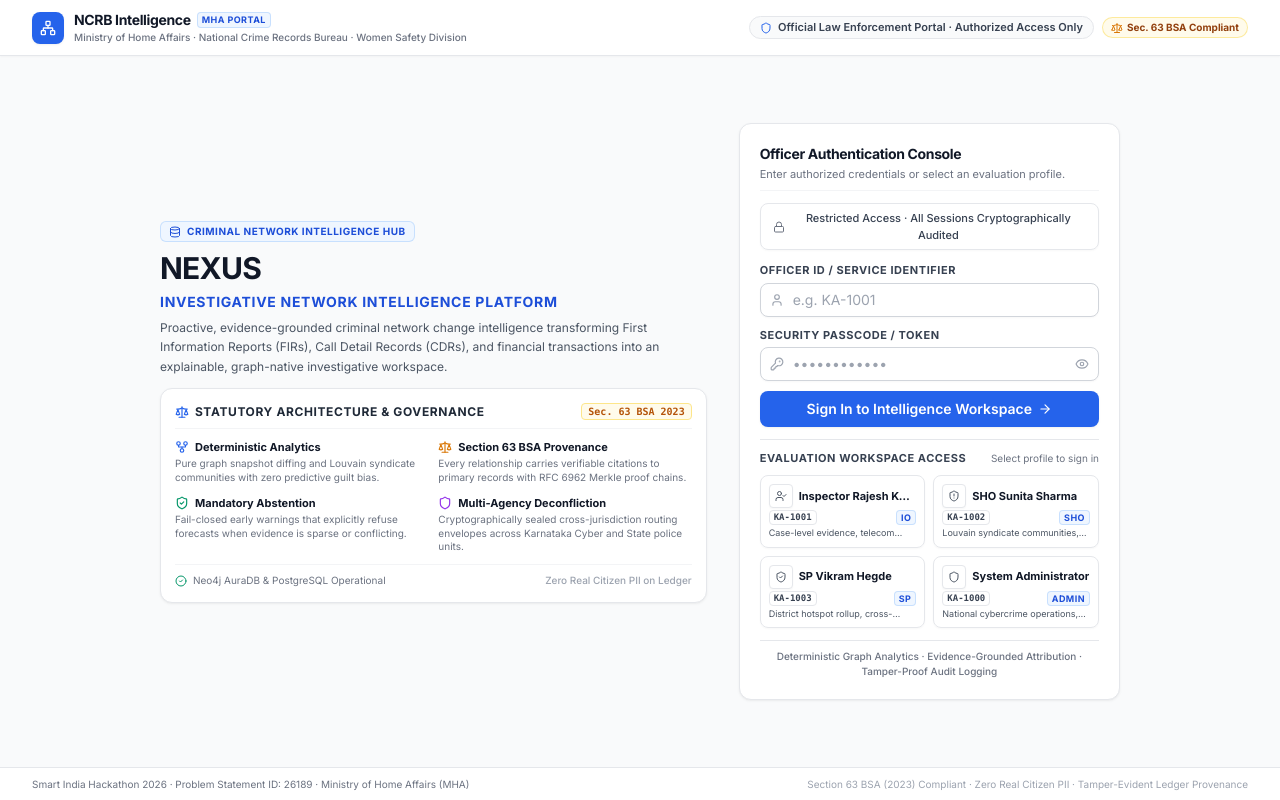
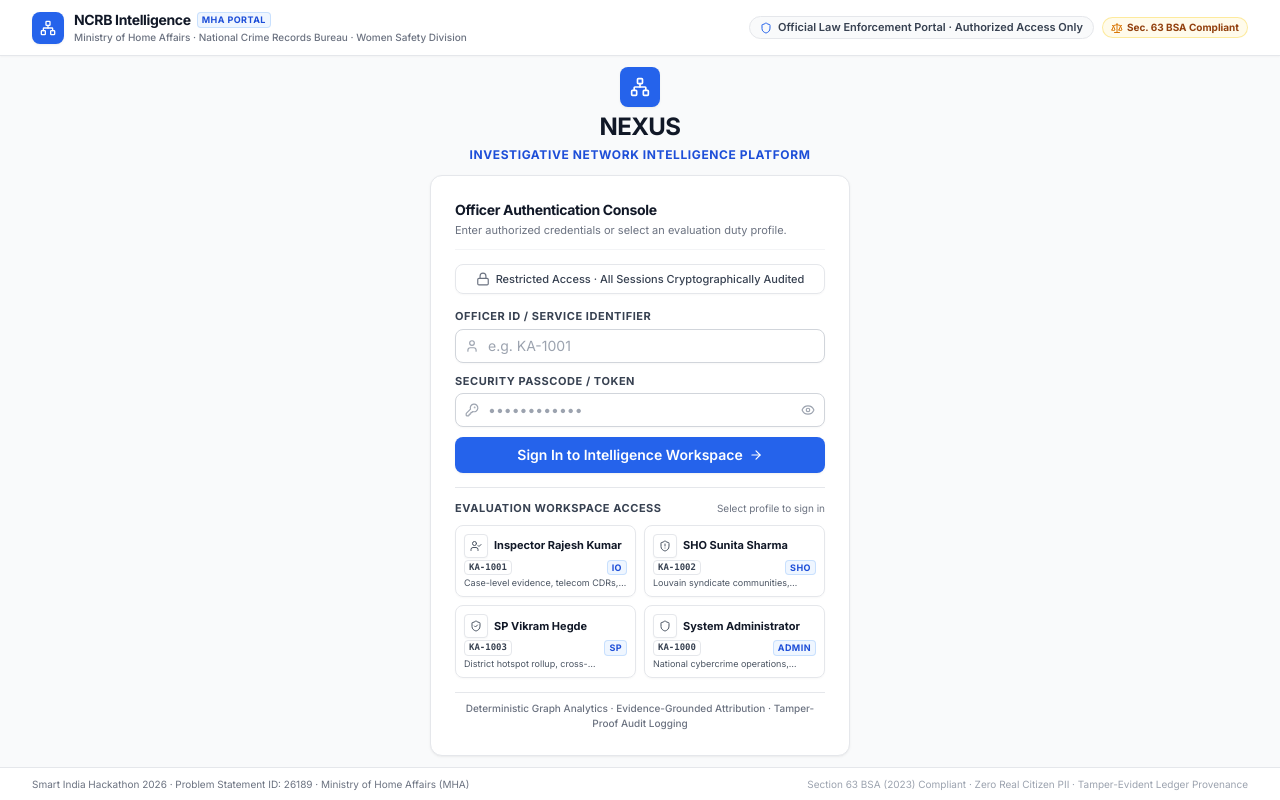
Before and after one commit to acchasujal/Nexus, a React (Vite) app in the folder frontend/: page /login in a window 1280 px wide. Built offline with nearby package versions, Linux system fonts and the light colour scheme.

Commit message:
refactor(frontend): remove left card and center refined authentication console

```diff
--- a/frontend/src/pages/Login.tsx
+++ b/frontend/src/pages/Login.tsx
@@ -167,110 +167,41 @@ export default function Login() {
         </div>
       </header>
 
-      {/* Main Responsive Grid Layout — Fits Viewport Height with Zero Scroll */}
-      <main className="w-full flex-1 min-h-0 max-w-5xl mx-auto px-4 sm:px-6 lg:px-8 py-2 sm:py-3 lg:py-4 flex flex-col justify-center">
-        <div className="grid grid-cols-1 lg:grid-cols-12 gap-6 lg:gap-8 items-center w-full my-auto">
-          {/* Left Column: Intelligence Operational Overview */}
-          <section aria-label="Platform Intelligence Overview" className="lg:col-span-7 space-y-3">
-            <div className="space-y-1.5">
-              <div className="inline-flex items-center gap-1.5 text-[10px] font-bold uppercase tracking-wider text-blue-700 bg-blue-50 border border-blue-200/80 px-2 py-0.5 rounded-md">
-                <Database className="h-3 w-3" />
-                <span>Criminal Network Intelligence Hub</span>
+      {/* Main Container — Centered, No Left Card, Fits Viewport Height with Zero Scroll */}
+      <main className="w-full flex-1 min-h-0 max-w-lg mx-auto px-4 sm:px-6 py-3 sm:py-4 flex flex-col justify-center items-center my-auto">
+        {/* Brand Header */}
+        <div className="text-center space-y-1 mb-3">
+          <div className="mx-auto flex h-10 w-10 items-center justify-center rounded-lg bg-blue-600 text-white shadow-xs">
+            <Network className="h-5 w-5" />
           </div>
-              <h1 className="text-2xl sm:text-3xl font-extrabold tracking-tight text-neutral-900 leading-tight">
+          <h1 className="text-2xl font-extrabold tracking-tight text-neutral-900">
             NEXUS
           </h1>
-              <p className="text-xs sm:text-sm font-bold text-blue-700 uppercase tracking-wider">
+          <p className="text-xs font-bold uppercase tracking-wider text-blue-700">
             Investigative Network Intelligence Platform
-              </p>
-              <p className="text-xs text-neutral-600 leading-relaxed max-w-lg">
-                Proactive, evidence-grounded criminal network change intelligence transforming First Information Reports (FIRs), Call Detail Records (CDRs), and financial transactions into an explainable, graph-native investigative workspace.
           </p>
         </div>
 
-            {/* Unified Architecture & Compliance Briefing Box */}
-            <div className="rounded-xl border border-neutral-200/90 bg-white p-3.5 shadow-xs space-y-2.5">
-              <div className="flex items-center justify-between border-b border-neutral-100 pb-2">
-                <span className="text-xs font-bold uppercase tracking-wider text-neutral-800 flex items-center gap-1.5">
-                  <Scale className="h-3.5 w-3.5 text-blue-600" />
-                  <span>Statutory Architecture &amp; Governance</span>
-                </span>
-                <span className="text-[10px] font-mono font-bold text-amber-700 bg-amber-50 border border-amber-200 px-1.5 py-0.2 rounded">
-                  Sec. 63 BSA 2023
-                </span>
-              </div>
-
-              <div className="grid grid-cols-1 sm:grid-cols-2 gap-2.5 text-xs">
-                <div className="space-y-0.5">
-                  <div className="font-bold text-neutral-900 flex items-center gap-1.5 text-[11px]">
-                    <GitFork className="h-3.5 w-3.5 text-blue-600 shrink-0" />
-                    <span>Deterministic Analytics</span>
-                  </div>
-                  <p className="text-[10px] text-neutral-500 leading-snug">
-                    Pure graph snapshot diffing and Louvain syndicate communities with zero predictive guilt bias.
-                  </p>
-                </div>
-
-                <div className="space-y-0.5">
-                  <div className="font-bold text-neutral-900 flex items-center gap-1.5 text-[11px]">
-                    <Scale className="h-3.5 w-3.5 text-amber-600 shrink-0" />
-                    <span>Section 63 BSA Provenance</span>
-                  </div>
-                  <p className="text-[10px] text-neutral-500 leading-snug">
-                    Every relationship carries verifiable citations to primary records with RFC 6962 Merkle proof chains.
-                  </p>
-                </div>
-
-                <div className="space-y-0.5">
-                  <div className="font-bold text-neutral-900 flex items-center gap-1.5 text-[11px]">
-                    <ShieldCheck className="h-3.5 w-3.5 text-emerald-600 shrink-0" />
-                    <span>Mandatory Abstention</span>
-                  </div>
-                  <p className="text-[10px] text-neutral-500 leading-snug">
-                    Fail-closed early warnings that explicitly refuse forecasts when evidence is sparse or conflicting.
-                  </p>
-                </div>
-
-                <div className="space-y-0.5">
-                  <div className="font-bold text-neutral-900 flex items-center gap-1.5 text-[11px]">
-                    <Shield className="h-3.5 w-3.5 text-purple-600 shrink-0" />
-                    <span>Multi-Agency Deconfliction</span>
-                  </div>
-                  <p className="text-[10px] text-neutral-500 leading-snug">
-                    Cryptographically sealed cross-jurisdiction routing envelopes across Karnataka Cyber and State police units.
-                  </p>
-                </div>
-              </div>
-
-              <div className="border-t border-neutral-100 pt-2 flex items-center justify-between text-[10px] text-neutral-500">
-                <span className="flex items-center gap-1.5">
-                  <CheckCircle2 className="h-3 w-3 text-emerald-600 shrink-0" />
-                  <span>Neo4j AuraDB &amp; PostgreSQL Operational</span>
-                </span>
-                <span className="font-medium text-neutral-400">
-                  Zero Real Citizen PII on Ledger
-                </span>
-              </div>
-            </div>
-          </section>
-
-          {/* Right Column: Authentication Console — Cleanly Constrained Width */}
-          <section aria-label="Officer Authentication Form" className="lg:col-span-5 w-full flex justify-center lg:justify-end">
-            <div className="w-full max-w-[400px] rounded-xl border border-neutral-200/90 bg-white p-4 sm:p-5 shadow-xs space-y-3">
+        {/* Authentication Console Card — Cleanly Constrained Width */}
+        <div
+          role="region"
+          aria-label="Officer Authentication Form"
+          className="w-full max-w-[420px] rounded-xl border border-neutral-200/90 bg-white p-5 sm:p-6 shadow-xs space-y-3.5"
+        >
           {/* Form Title & Subtitle */}
-              <div className="border-b border-neutral-100 pb-2 space-y-0.5">
+          <div className="border-b border-neutral-100 pb-2.5 space-y-0.5">
             <h2 className="text-sm font-bold text-neutral-900 tracking-tight">
               Officer Authentication Console
             </h2>
             <p className="text-[11px] text-neutral-500">
-                  Enter authorized credentials or select an evaluation profile.
+              Enter authorized credentials or select an evaluation duty profile.
             </p>
           </div>
 
           {/* Security Notice Banner */}
           <div className="rounded-lg border border-neutral-200 bg-neutral-50/80 px-3 py-1.5 text-center shadow-2xs">
             <p className="text-[11px] font-medium text-neutral-700 flex items-center justify-center gap-1.5">
-                  <Lock className="h-3 w-3 text-neutral-500 shrink-0" />
+              <Lock className="h-3.5 w-3.5 text-neutral-500 shrink-0" />
               <span>Restricted Access · All Sessions Cryptographically Audited</span>
             </p>
           </div>
@@ -279,7 +210,7 @@ export default function Login() {
           {errorMessage && (
             <div
               role="alert"
-                  className="flex items-start gap-2 rounded-lg border border-red-200 bg-red-50 p-2 text-xs text-red-800"
+              className="flex items-start gap-2 rounded-lg border border-red-200 bg-red-50 p-2.5 text-xs text-red-800"
               data-testid="login-error-alert"
             >
               <AlertCircle className="h-3.5 w-3.5 text-red-600 shrink-0 mt-0.5" />
@@ -374,7 +305,7 @@ export default function Login() {
           </form>
 
           {/* Authorized Officer Fast-Select Duty Profiles */}
-              <div className="border-t border-neutral-200/90 pt-2.5 space-y-2">
+          <div className="border-t border-neutral-200/90 pt-3 space-y-2">
             <div className="flex items-center justify-between">
               <span className="text-[11px] font-bold uppercase tracking-wider text-neutral-700">
                 Evaluation Workspace Access
@@ -430,8 +361,6 @@ export default function Login() {
             </p>
           </div>
         </div>
-          </section>
-        </div>
       </main>
 
       {/* Page Footer — Full Width, Compact */}
```
Also changed, not shown: 2 other files (tests, documents, lock files or other folders). Lines whose indentation alone changed are shown as unchanged.
